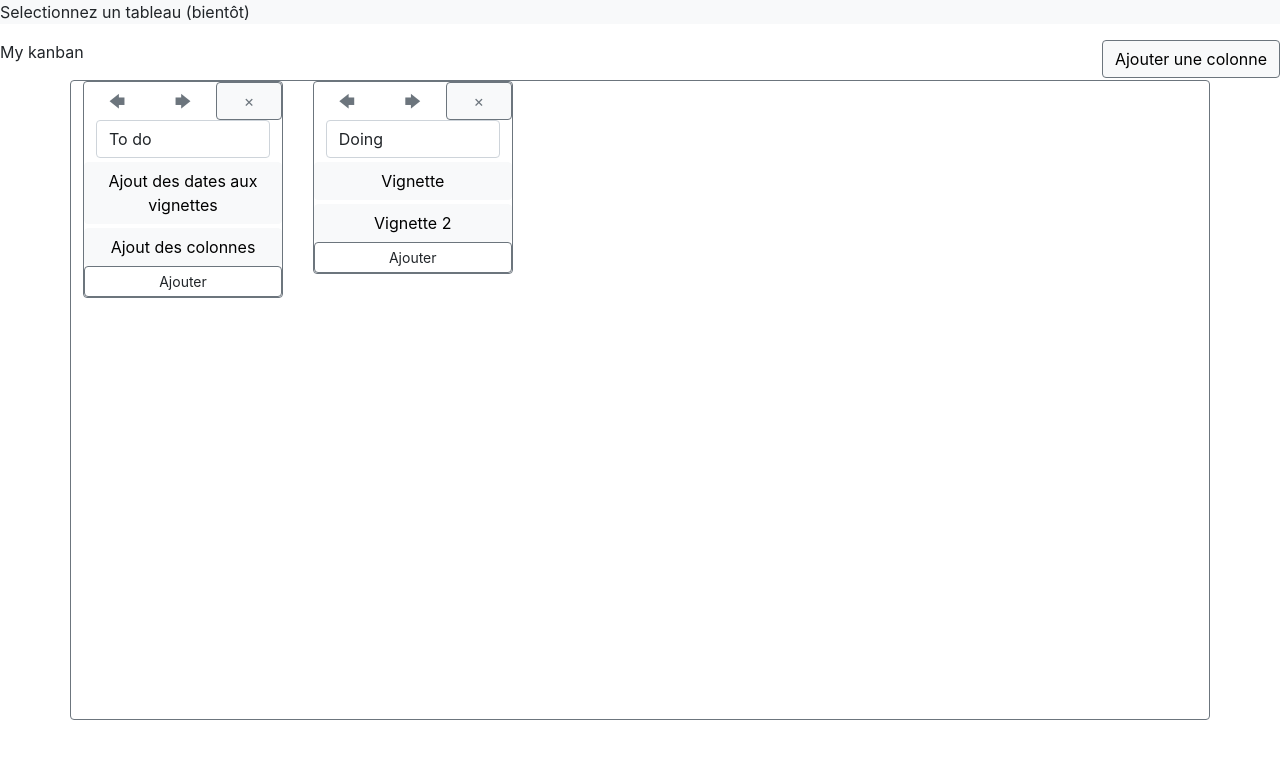
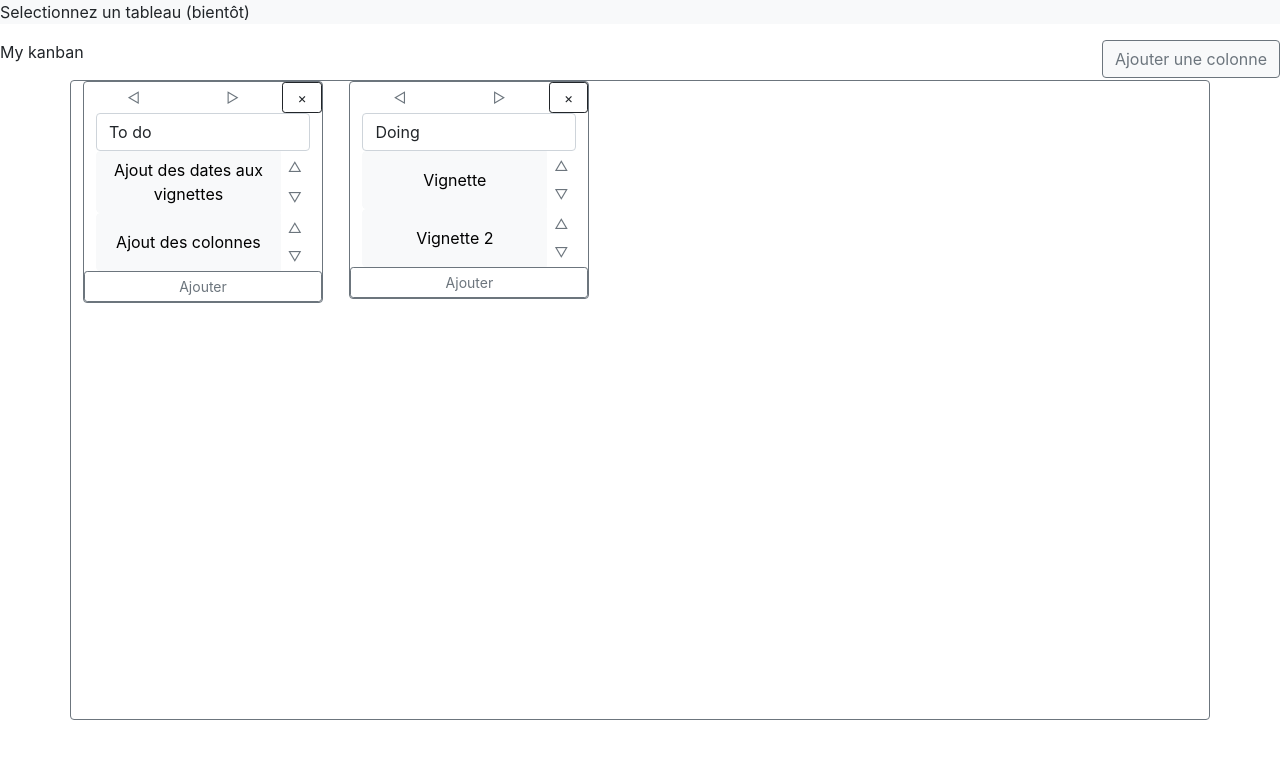
Before and after one commit to flo-bou/my-kanban, a React (Create React App) app: page / in a window 1280 px wide. Shown: the top 758 px of the page. Built offline with nearby package versions, Linux system fonts and the light colour scheme.

Commit message:
adding buttons to change order of stickers + CSS

```diff
--- a/src/component/Colonne/Colonne.css
+++ b/src/component/Colonne/Colonne.css
@@ -1,5 +1,5 @@
 .colonne{
-    width: 200px !important;
+    width: 240px !important;
     max-height: 78vh;
     overflow-y: scroll;
 }
--- a/src/component/Colonne/Colonne.js
+++ b/src/component/Colonne/Colonne.js
@@ -9,6 +9,7 @@ class Colonne extends React.Component {
         this.addStickerToState = this.addStickerToState.bind(this);
         this.changeColumnTitle = this.changeColumnTitle.bind(this);
         this.rmStickerFromState = this.rmStickerFromState.bind(this);
+        this.changeStickerOrder = this.changeStickerOrder.bind(this);
         this.state = this.props.dataColonne; // column object
     }
 
@@ -20,7 +21,7 @@ class Colonne extends React.Component {
     getStickerElems(){
         let stickers = this.state.colContent;
         // console.log('stickers data in getStickerElems (Colonne component) : ', stickers);
-        let elems = stickers.map((value) => <Vignette key={value.stickerId} id={value.stickerId} rmSticker={this.rmStickerFromState} dataVignette={value}></Vignette>);
+        let elems = stickers.map((value) => <Vignette key={value.stickerId} id={value.stickerId} rmSticker={this.rmStickerFromState} changeStickerOrder={this.changeStickerOrder} dataVignette={value}></Vignette>);
         return elems;
     }
 
@@ -51,6 +52,24 @@ class Colonne extends React.Component {
         this.setState({ "colContent": newStickers });
     }
 
+    changeStickerOrder(stickerId, isUp){
+        let stickers = this.state.colContent;
+        let oldIndex = stickers.findIndex((entry) => {
+            return entry['stickerId']===stickerId;
+        })
+        let stickerToMove = stickers[oldIndex];
+
+        if(isUp && oldIndex!==0){ // moving to left
+            stickers.splice(oldIndex, 1);
+            stickers.splice(oldIndex - 1, 0, stickerToMove);
+        } else if(!isUp && stickers.length!==oldIndex-1){ // moving to right
+            stickers.splice(oldIndex, 1);
+            stickers.splice(oldIndex + 1, 0, stickerToMove);
+        }
+        this.setState({'colContent': stickers});
+        // je renvoie le nouveau tableau dans state (vais-je perdre des données ? surement : il va falloir faire remonter toutes les données dans tableau)
+    }
+
     render() {
         let stickers = this.getStickerElems()
 
@@ -58,22 +77,24 @@ class Colonne extends React.Component {
             <div className='colonne'>
                 <div className="container border rounded border-secondary">
                     <div className="row">
-                        <button type='button' onClick={() => {this.props.changeColumnsOrder(this.state.colId, true)}} className='btn text-secondary col' title='Déplacer à gauche'>
-                            🡄
+                        <button type='button' onClick={() => {this.props.changeColumnsOrder(this.state.colId, true)}} className='btn btn-sm btn-outline-secondary border-0 col-5' title='Déplacer à gauche'>
+                            ◁
                         </button>
-                        <button type='button' onClick={() => {this.props.changeColumnsOrder(this.state.colId, false)}} className='btn text-secondary col' title='Déplacer à droite'>
-                            🡆
+                        <button type='button' onClick={() => {this.props.changeColumnsOrder(this.state.colId, false)}} className='btn btn-sm btn-outline-secondary border-0 col-5' title='Déplacer à droite'>
+                            ▷
                         </button>
-                        <button type='button' onClick={() => {this.props.rmColumn(this.state.colId)}} className='btn rounded bg-light text-secondary border-secondary col' title='Suprimer cette colonne'>
+                        <button type='button' onClick={() => {this.props.rmColumn(this.state.colId)}} className='btn btn-sm btn-outline-dark col-2' title='Suprimer cette colonne'>
                             &times;
                         </button>
                     </div>
                     <div>
                         <input type='text' className='form-control' id={this.state.colId + 'Input'} defaultValue={this.state.colTitle} onBlur={() =>{this.changeColumnTitle()}} maxLength="40" />
                     </div>
-                        {stickers}
+
+                    {stickers}
+
                     <div className="row">
-                        <button type='button' onClick={() => {this.addStickerToState()}} className='col btn btn-sm rounded border-secondary' title='Ajouter une vignette'>Ajouter</button>
+                        <button type='button' onClick={() => {this.addStickerToState()}} className='col btn btn-sm btn-outline-secondary' title='Ajouter une vignette'>Ajouter</button>
                     </div>
                 </div>
             </div>
--- a/src/component/Tableau/Tableau.js
+++ b/src/component/Tableau/Tableau.js
@@ -69,7 +69,7 @@ class Tableau extends React.Component {
                 <p>
                     {this.state.boardTitle}
                     &nbsp;
-                    <button type='button' onClick={() => {this.addColumnToState()}} className='btn btn-light rounded border-secondary float-end'>Ajouter une colonne</button>
+                    <button type='button' onClick={() => {this.addColumnToState()}} className='btn btn-outline-secondary btn-light float-end'>Ajouter une colonne</button>
                 </p>
                 <div className="container border rounded border-secondary">
                     <div>
--- a/src/component/Vignette/Vignette.js
+++ b/src/component/Vignette/Vignette.js
@@ -28,9 +28,15 @@ class Vignette extends React.Component {
     render() {
         return (
             <div className="row">
-                <button className='vignette btn btn-light col gy-1' type='button' data-bs-toggle="modal" data-bs-target={'#' + this.state.stickerId + 'Modal'}>
-                    {this.state.stickerTitle}
-                </button>
+                <div className="input-group">
+                    <button className='vignette btn btn-light col gy-1' type='button' data-bs-toggle="modal" data-bs-target={'#' + this.state.stickerId + 'Modal'}>
+                        {this.state.stickerTitle}
+                    </button>
+                    <span className="d-grid">
+                        <button type="button" className="btn btn-sm btn-outline-secondary border-0" onClick={ () => {this.props.changeStickerOrder(this.state.stickerId, true)} }>△</button>
+                        <button type="button" className="btn btn-sm btn-outline-secondary border-0" onClick={ () => {this.props.changeStickerOrder(this.state.stickerId, false)} }>▽</button>
+                    </span>
+                </div>
 
                 {/* Modal */}
                 <div className="modal fade" id={this.state.stickerId + 'Modal'} aria-labelledby={this.state.stickerId + 'Modal'} aria-hidden="true">
@@ -52,10 +58,10 @@ class Vignette extends React.Component {
                             </div>
 
                             <div className="modal-footer">
-                                <button type="button" className="btn btn-danger float-start" onClick={() => {this.props.rmSticker(this.state.stickerId)}} data-bs-dismiss="modal">
+                                <button type="button" className="btn btn-sm btn-outline-danger" onClick={() => {this.props.rmSticker(this.state.stickerId)}} data-bs-dismiss="modal">
                                     Delete
                                 </button>
-                                <button type="button" className="btn btn-primary" data-bs-dismiss="modal">
+                                <button type="button" className="btn btn-sm btn-outline-secondary" data-bs-dismiss="modal">
                                     Close
                                 </button>
                             </div>
```
